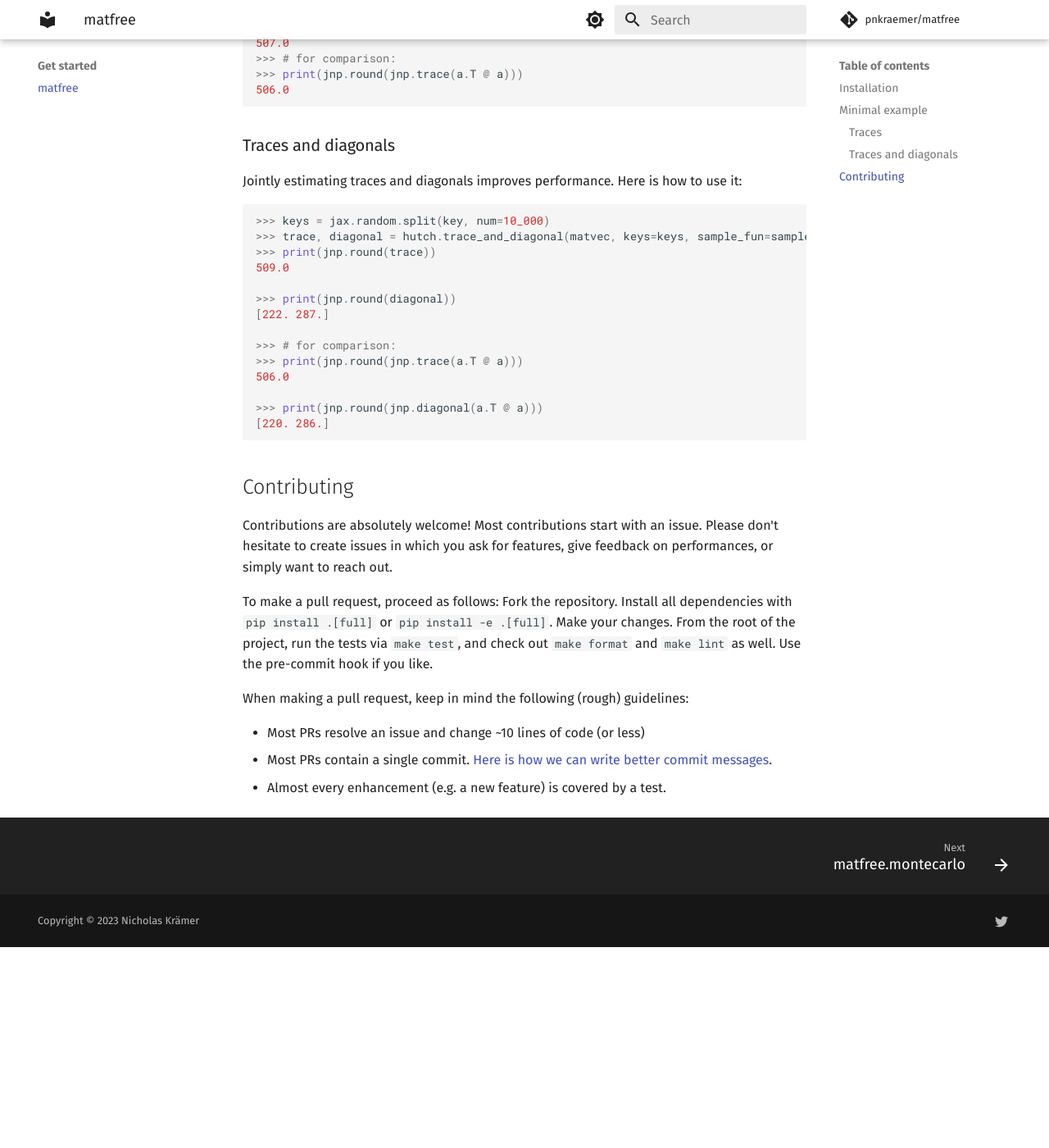
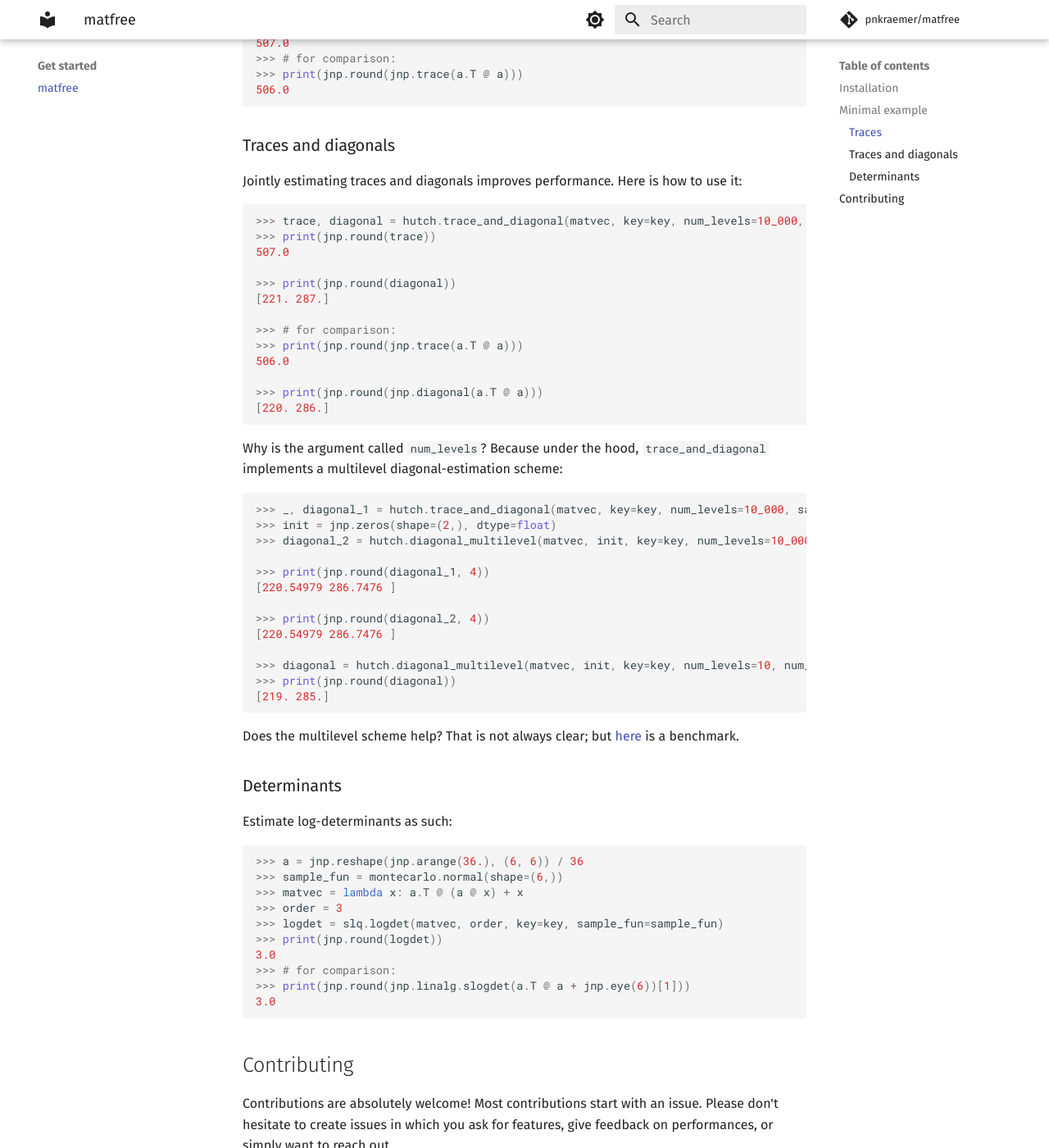
Before and after one commit to pnkraemer/matfree, an MkDocs documentation site: the page built from docs/index.md, in a window 1280 px wide and 1400 px high, scrolled down 1308 px. Shown: the whole window at 82% size. Built offline with MkDocs 1.6.1 and Material for MkDocs 9.7.7, drawn with Linux system fonts in a browser that asks for light colours; comment, search, counter and statistics services are not loaded; before the commit the page ends 2463 px from its top, so only the background shows below that.

Commit message:
Sync index and readme (#113)
* Sync index.md and README.md

* Include index.md in tests

````diff
--- a/docs/index.md
+++ b/docs/index.md
@@ -26,7 +26,7 @@
 ```python
 >>> import jax
 >>> import jax.numpy as jnp
->>> from matfree import hutch, montecarlo
+>>> from matfree import hutch, montecarlo, slq
 
 >>> a = jnp.reshape(jnp.arange(12.), (6, 2))
 >>> key = jax.random.PRNGKey(1)
@@ -69,13 +69,12 @@
 Here is how to use it:
 
 ```python
->>> keys = jax.random.split(key, num=10_000)
->>> trace, diagonal = hutch.trace_and_diagonal(matvec, keys=keys, sample_fun=sample_fun)
+>>> trace, diagonal = hutch.trace_and_diagonal(matvec, key=key, num_levels=10_000, sample_fun=sample_fun)
 >>> print(jnp.round(trace))
-509.0
+507.0
 
 >>> print(jnp.round(diagonal))
-[222. 287.]
+[221. 287.]
 
 >>> # for comparison:
 >>> print(jnp.round(jnp.trace(a.T @ a)))
@@ -84,6 +83,45 @@
 >>> print(jnp.round(jnp.diagonal(a.T @ a)))
 [220. 286.]
 
+
+```
+
+Why is the argument called `num_levels`? Because under the hood,
+`trace_and_diagonal` implements a multilevel diagonal-estimation scheme:
+```python
+>>> _, diagonal_1 = hutch.trace_and_diagonal(matvec, key=key, num_levels=10_000, sample_fun=sample_fun)
+>>> init = jnp.zeros(shape=(2,), dtype=float)
+>>> diagonal_2 = hutch.diagonal_multilevel(matvec, init, key=key, num_levels=10_000, sample_fun=sample_fun)
+
+>>> print(jnp.round(diagonal_1, 4))
+[220.54979 286.7476 ]
+
+>>> print(jnp.round(diagonal_2, 4))
+[220.54979 286.7476 ]
+
+>>> diagonal = hutch.diagonal_multilevel(matvec, init, key=key, num_levels=10, num_samples_per_batch=1000, num_batches_per_level=10, sample_fun=sample_fun)
+>>> print(jnp.round(diagonal))
+[219. 285.]
+
+```
+
+Does the multilevel scheme help? That is not always clear; but [here](https://github.com/pnkraemer/matfree/blob/main/docs/benchmarks/control_variates.py) is a benchmark.
+
+### Determinants
+
+
+Estimate log-determinants as such:
+```python
+>>> a = jnp.reshape(jnp.arange(36.), (6, 6)) / 36
+>>> sample_fun = montecarlo.normal(shape=(6,))
+>>> matvec = lambda x: a.T @ (a @ x) + x
+>>> order = 3
+>>> logdet = slq.logdet(matvec, order, key=key, sample_fun=sample_fun)
+>>> print(jnp.round(logdet))
+3.0
+>>> # for comparison:
+>>> print(jnp.round(jnp.linalg.slogdet(a.T @ a + jnp.eye(6))[1]))
+3.0
 
 ```
 
````
Also changed, not shown: 1 other file.
